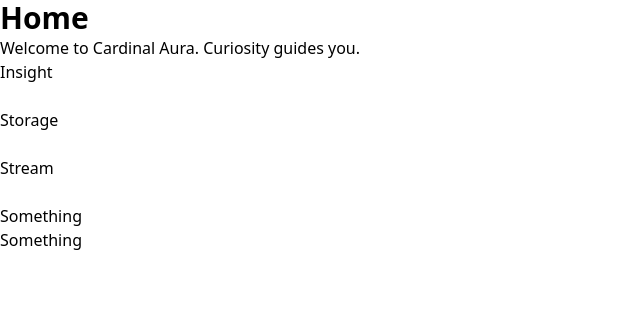
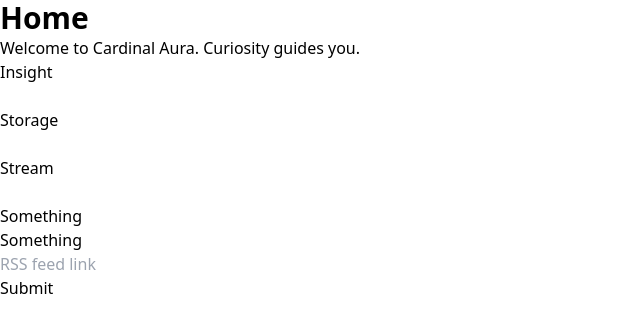
Before and after one commit to Kaikei-e/CardinalAura, a React (Vite) app in the folder CardinalAura/: page /home in a window 1280 px wide. Shown: the top 332 px of the page, without its empty margins (0-640 px from the left). Built offline with nearby package versions, Linux system fonts and the light colour scheme.

Commit message:
frontend: making feed register function

```diff
--- /dev/null
+++ b/CardinalAura/src/components/services/Register.tsx
@@ -0,0 +1,14 @@
+import { SubmitButton } from "../elements/SubmitButton";
+
+export const Register = () => {
+  return (
+    <div className="h-[100%] w-[100%] flex-col">
+      <form>
+        <input type="url" placeholder="RSS feed link" />
+        <div className=" w-2/12 justify-center">
+          <SubmitButton inputType="button">Submit</SubmitButton>
+        </div>
+      </form>
+    </div>
+  );
+};
--- a/CardinalAura/src/routes/Home.tsx
+++ b/CardinalAura/src/routes/Home.tsx
@@ -2,6 +2,7 @@ import { QuestionMarkCircleIcon } from "@heroicons/react/20/solid";
 import { DescriptionModal } from "../components/elements/DescriptionModal";
 import { useState } from "react";
 import { Stream } from "../components/services/Stream";
+import { Register } from "../components/services/Register";
 
 export const Home = () => {
   const [isStreamModalOpen, setIsStreamModalOpen] = useState(false);
@@ -75,7 +76,10 @@ export const Home = () => {
             />
           )}
         </div>
-        <div className="col-span-2 bg-yellow-100 rounded-md ...">Something</div>
+        <div className="col-span-2 bg-yellow-100 rounded-md ...">
+          <p>Something</p>
+          <Register />
+        </div>
       </div>
     </div>
   );
```
